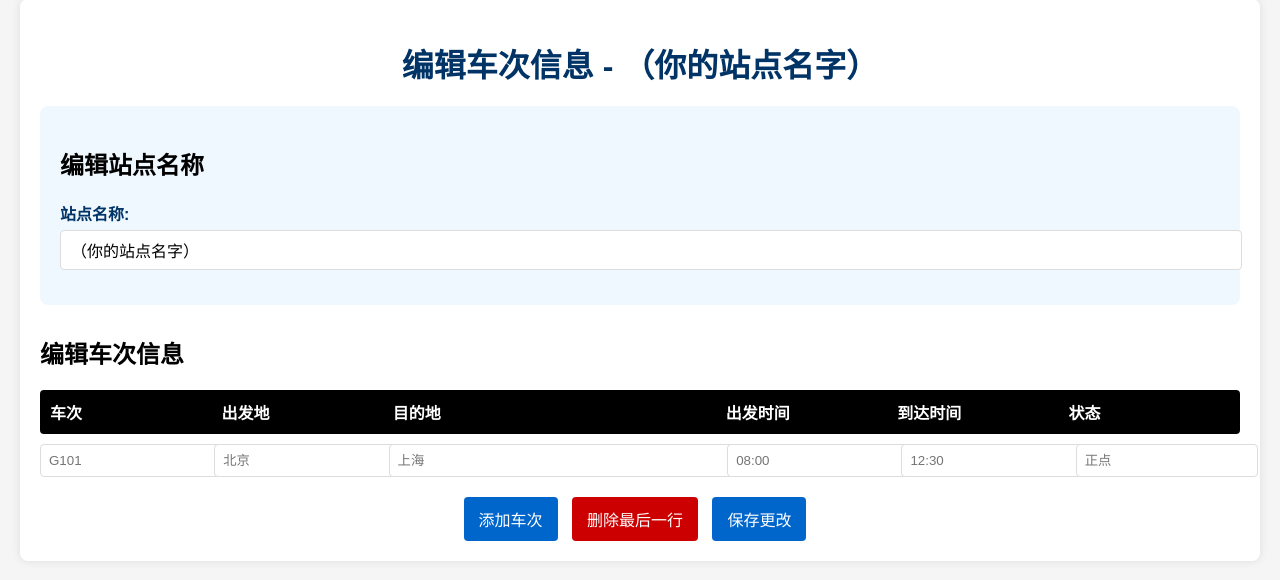
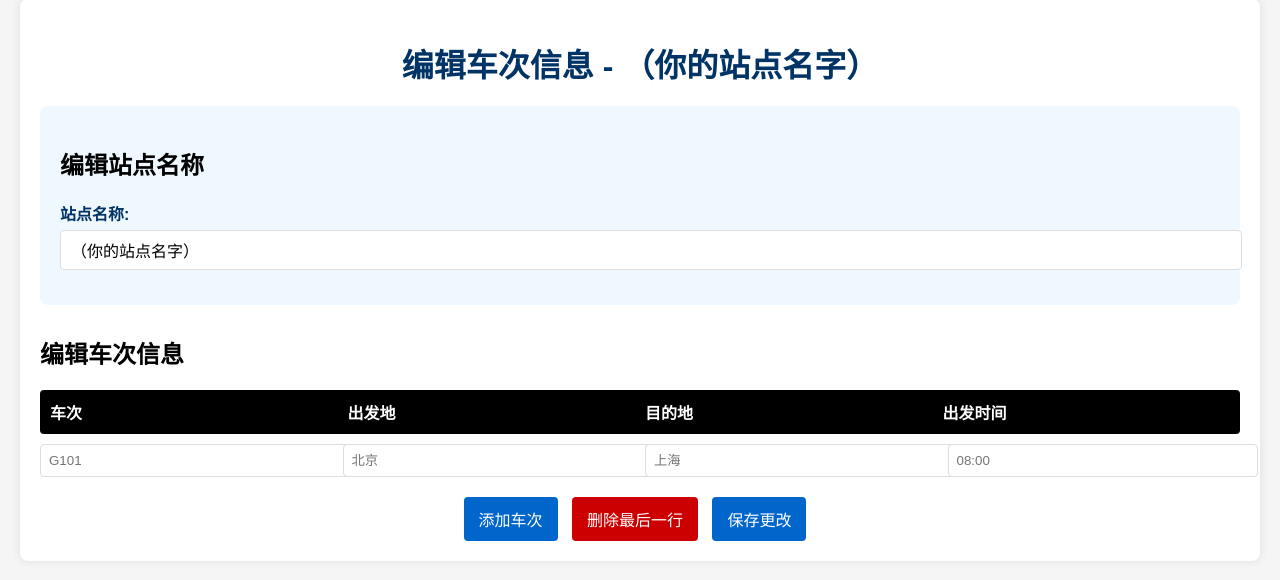
Before and after one commit to yingzhengxun/Virtual-rail-Big-Screen, a PHP site: page /edit.php in a window 1280 px wide. Shown: the part 21-601 px from the top of the page. Run offline with PHP 8.4, Linux system fonts and the light colour scheme.

Commit message:
Add files via upload

```diff
--- a/edit.php
+++ b/edit.php
@@ -16,9 +16,7 @@ if ($_SERVER['REQUEST_METHOD'] === 'POST') {
                     'origin' => $_POST['origin'][$i],
                     'destination' => $_POST['destination'][$i],
                     'departure' => $_POST['departure'][$i],
-                    'arrival' => $_POST['arrival'][$i],
                     'status' => $_POST['status'][$i]
-                    // 移除了boarding字段
                 ];
             }
         }
@@ -115,7 +113,7 @@ if (file_exists('name.txt')) {
         }
         .form-row {
             display: grid;
-            grid-template-columns: 1fr 1fr 2fr 1fr 1fr 1fr;
+            grid-template-columns: 1fr 1fr 1fr 1fr;
             gap: 10px;
             margin-bottom: 10px;
         }
@@ -199,8 +197,6 @@ if (file_exists('name.txt')) {
                     <div>出发地</div>
                     <div>目的地</div>
                     <div>出发时间</div>
-                    <div>到达时间</div>
-                    <div>状态</div>
                 </div>
 
                 <div id="train-rows">
@@ -211,8 +207,6 @@ if (file_exists('name.txt')) {
                             <input type="text" name="origin[]" value="<?php echo htmlspecialchars($train['origin'] ?? ''); ?>" placeholder="北京">
                             <input type="text" name="destination[]" value="<?php echo htmlspecialchars($train['destination'] ?? ''); ?>" placeholder="上海">
                             <input type="text" name="departure[]" value="<?php echo htmlspecialchars($train['departure'] ?? ''); ?>" placeholder="08:00">
-                            <input type="text" name="arrival[]" value="<?php echo htmlspecialchars($train['arrival'] ?? ''); ?>" placeholder="12:30">
-                            <input type="text" name="status[]" value="<?php echo htmlspecialchars($train['status'] ?? ''); ?>" placeholder="正点">
                         </div>
                         <?php endforeach; ?>
                     <?php else: ?>
@@ -221,8 +215,6 @@ if (file_exists('name.txt')) {
                             <input type="text" name="origin[]" placeholder="北京">
                             <input type="text" name="destination[]" placeholder="上海">
                             <input type="text" name="departure[]" placeholder="08:00">
-                            <input type="text" name="arrival[]" placeholder="12:30">
-                            <input type="text" name="status[]" placeholder="正点">
                         </div>
                     <?php endif; ?>
                 </div>
@@ -245,8 +237,6 @@ if (file_exists('name.txt')) {
                 <input type="text" name="origin[]" placeholder="北京">
                 <input type="text" name="destination[]" placeholder="上海">
                 <input type="text" name="departure[]" placeholder="08:00">
-                <input type="text" name="arrival[]" placeholder="12:30">
-                <input type="text" name="status[]" placeholder="正点">
             `;
             document.getElementById('train-rows').appendChild(row);
         }
```
Also changed, not shown: index.php (+7 -23 lines).
